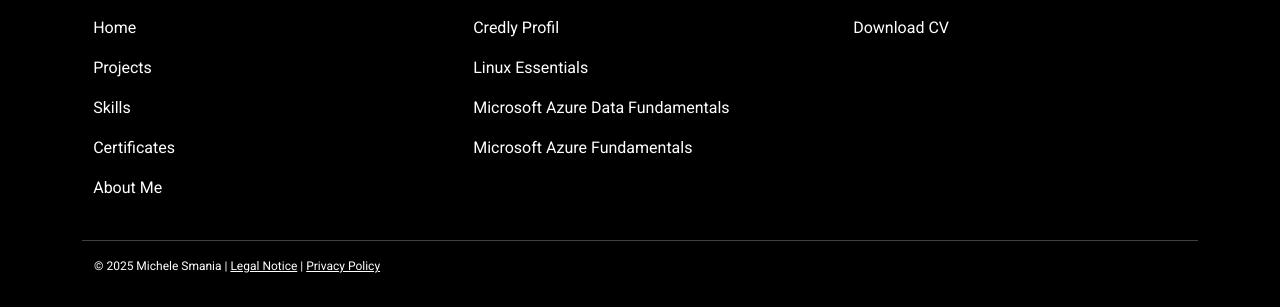
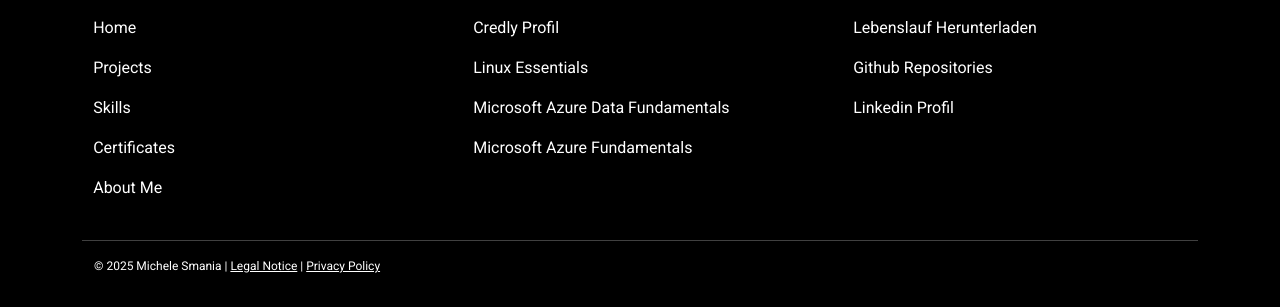
Before and after one commit to micsmania/michelesmania.github.io, a website: page privacy-policy.html in a window 1280 px wide. Shown: the part 596-903 px from the top of the page. Drawn offline with nearby package versions, Linux system fonts and the light colour scheme; files that its build step writes are made by us from their sources.

Commit message:
added links in footers

```diff
--- a/privacy-policy.html
+++ b/privacy-policy.html
@@ -126,8 +126,18 @@
                     <h2>Links</h2>
                     <ul class="navbar-nav">
                         <li class="nav-item">
-                            <a class="nav-link active" aria-current="page" href="https://www.credly.com/users/michelesmania" target="_blank">
-                               Download CV
+                            <a class="nav-link active" aria-current="page" href="img/pdfs/CV_Michele_Smania.pdf" target="_blank">
+                               Lebenslauf herunterladen
+                            </a>
+                        </li>
+                        <li class="nav-item">
+                            <a class="nav-link active" aria-current="page" href="https://github.com/micsmania?tab=repositories" target="_blank">
+                               Github Repositories
+                            </a>
+                        </li>
+                        <li class="nav-item">
+                            <a class="nav-link active" aria-current="page" href="https://www.linkedin.com/in/michelesmania/" target="_blank">
+                               Linkedin Profil
                             </a>
                         </li>
                     </ul>
@@ -138,7 +148,7 @@
                 <span class="impressum">
                     © 2025 Michele Smania |
                     <a href="legal-notice.html">Legal Notice</a> |
-                    <a href="#">Privacy Policy</a>
+                    <a href="privacy-policy.html">Privacy Policy</a>
                 </span>
             </div>
         </div>
```
Also changed, not shown: datenschutz.html (+1 -1 lines), impressum.html (+2 -2 lines), legal-notice.html (+12 -2 lines).
